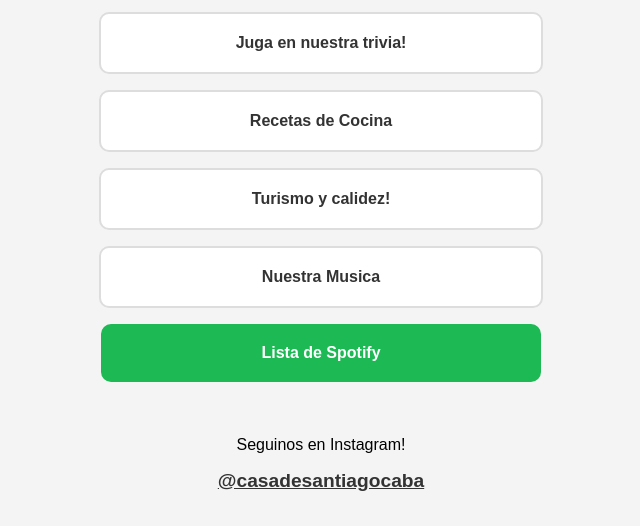
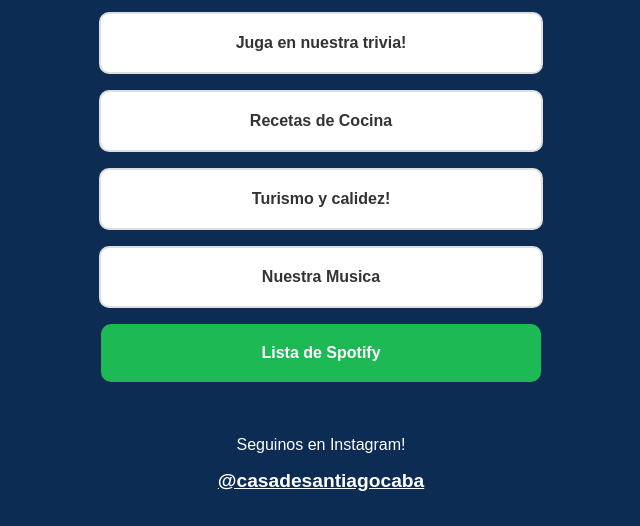
Before and after one commit to pab99/tecnotrivia, a website: page public/menu.html in a window 1280 px wide. Shown: the part 155-681 px from the top of the page, without its empty margins (319-959 px from the left). Drawn offline with Linux system fonts and the light colour scheme.

Commit message:
Add files via upload

```diff
--- a/public/menu.html
+++ b/public/menu.html
@@ -4,13 +4,13 @@
     <meta charset="UTF-8">
     <meta name="viewport" content="width=device-width, initial-scale=1.0">
     <style>
-        body { background-color: #f4f4f4; display: flex; flex-direction: column; align-items: center; padding: 20px; font-family: sans-serif; min-height: 100vh; }
+        body { background-color: #0d2c54; display: flex; flex-direction: column; align-items: center; padding: 20px; font-family: sans-serif; min-height: 100vh; }
         .logo-center { width: 250px; margin-bottom: 20px; }
         .menu-btn { display: block; width: 90%; max-width: 400px; padding: 20px; margin: 8px; background: white; border: 2px solid #ddd; text-align: center; text-decoration: none; color: #333; font-weight: bold; border-radius: 10px; }
         .spotify-btn { background: #1DB954; color: white; border: none; }
 
-        .social-box { margin-top: 30px; text-align: center; }
-        .ig-link { font-size: 1.2em; color: #333; font-weight: bold; }
+        .social-box { margin-top: 30px; text-align: center; color: #ffffff; }
+        .ig-link { font-size: 1.2em; color: #ffffff; font-weight: bold; }
 
         .footer-brand { margin-top: 40px; font-size: 0.8em; color: #888; }
     </style>
```
